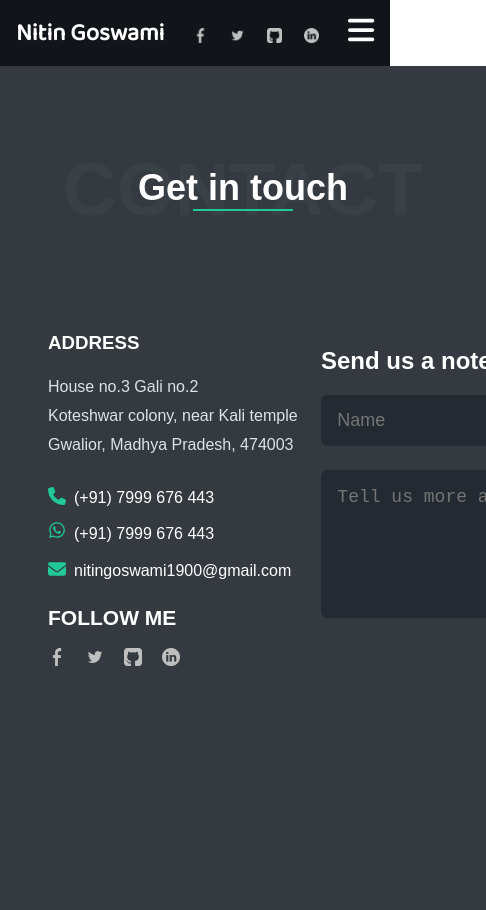
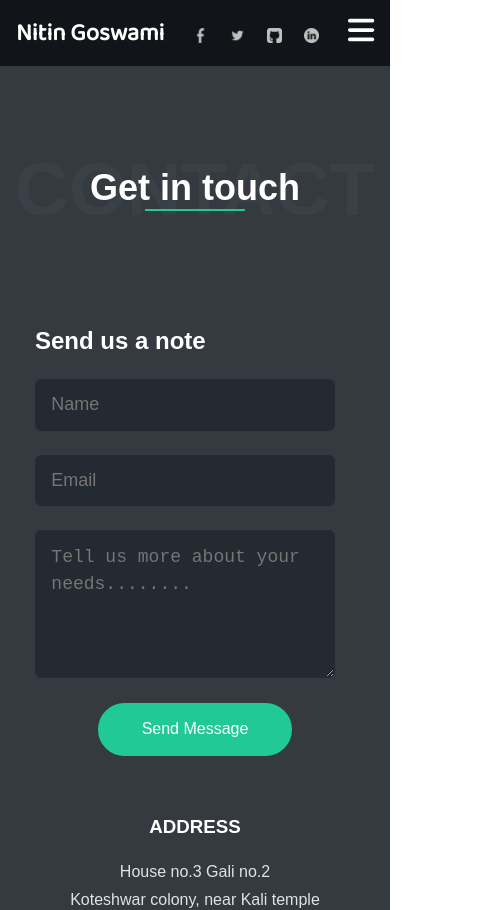
Before and after one commit to nik24g/Portfolio-frontend, a React (Create React App) app: page /contact in a window 390 px wide. Shown: the whole page, 486 px wide, since content can reach past the window. Built offline with nearby package versions, Linux system fonts and the light colour scheme.

Commit message:
add responsiveness to resume & contact component

```diff
--- a/src/css/contact.css
+++ b/src/css/contact.css
@@ -1,4 +1,5 @@
 .contact-body{
+    box-sizing: border-box;
     height: 100vh;
     width: 100%;
     background-color: #343a40;
@@ -50,14 +51,19 @@
 
 .right-contact{
     width: 857px;
-    height: 352px;
+    /* height: 352px; */
+    /* min-width: 479px; */
     display: flex;
     flex-direction: column;
     box-sizing: border-box;
     padding: 15px;
 }
+.right-contact h2{
+    margin: 0;
+}
 .info-inputs{
     display: flex;
+    flex-wrap: wrap;
     justify-content: space-between;
 }
 .info-inputs input{
@@ -66,7 +72,8 @@
     box-sizing: border-box;
     color: white;
     font-size: 18px;
-    width: 399px;
+    /* width: 399px; */
+    width: 100%;
     height: 51.5px;
     padding: 0.81rem 0.96rem;
     border-radius: 0.375rem;
@@ -84,7 +91,7 @@
 .description{
     height: 147.5px;
     box-sizing: border-box;
-    margin: 24px 0 0 0;
+    margin: 24px 20px 0 0;
 }
 .description textarea{
     height: 100%;
@@ -126,3 +133,32 @@
     margin: 25px;
     align-self: center;
 }
+
+/* .info-inputs{
+    border: 1px solid red;
+}
+.name-input{
+    border: 1px solid green;
+}
+.name-input input{
+    border: 1px solid blue;
+} */
+.name-input, .email-input{
+    flex: 1 1 auto;
+    min-width: 300px;
+    margin-top: 24px;
+    margin-right: 20px;
+}
+@media screen and (max-width: 770px) {
+    .contact-mid{
+        flex-wrap: wrap-reverse;
+        justify-content: center;
+    }
+    .left-contact{
+        text-align: center;
+        margin-bottom: 150px;
+    }
+    .social-links a{
+        margin: 0px 24px;
+    }
+}
--- a/src/css/navbar.css
+++ b/src/css/navbar.css
@@ -24,9 +24,7 @@
 .nav-elements ul{
     padding: 0;
 }
-.nav-elements{
-    display: none;
-}
+
 .nav-elements ul li{
     padding: 8px;
     text-align: center;
@@ -67,6 +65,9 @@
 }
 /* Adding css for responsive */
 @media screen and (max-width: 990px) {
+  .nav-elements{
+    display: none;
+}
     .navbar-toggle{
         display: block;
     }
--- a/src/css/resume.css
+++ b/src/css/resume.css
@@ -8,21 +8,25 @@
 }
 .resume-mid-body{
     display: flex;
+    flex-wrap: wrap;
     justify-content: space-evenly;
 }
 .resume-mid-box h3{
     font-size: 24px;
     color: white;
-    margin: 0 0 24px;
+    margin: 0 10px 24px;
+}
+.resume-mid-box h3:first-child{
+    text-align: center;
 }
 .resume-card{
     box-sizing: border-box;
-    width: 528px;
-    height: 235px;
+    max-width: 528px;
+    /* height: 235px; */
     padding: 24px;
     background-color: #111418;
     border-radius: 6px;
-    margin: 0 0 24px;
+    margin: 0 10px 24px;
 }
 
 .year-container{
@@ -57,6 +61,7 @@
 /* skill css */
 .resume-bottom-body h2{
     margin: 24px 50px;
+    text-align: center;
 }
 .bars-box{
     display: flex;
@@ -118,3 +123,9 @@
     border-color: #6c757d;
     color: #fff;
 }
+
+@media screen and (max-width: 990px) {
+    .resume-bottom-body{
+        margin-bottom: 150px;
+    }
+}
--- a/src/css/services.css
+++ b/src/css/services.css
@@ -38,9 +38,19 @@
     display: flex;
     justify-content: center;
     align-items: center;
-    width: 70px;
+    min-width: 70px;
     height: 70px;
     background-color: #212529;
     box-sizing: border-box;
     border-radius: 6px;
+    margin-right: 20px;
 }
+@media screen and (max-width: 990px) {
+    .service-box{
+        width: 350px;
+    }
+    .services-mid{
+        justify-content: center;
+        padding-bottom: 100px;
+    }
+}
```
Also changed, not shown: src/components/Portfolio.js (added).
